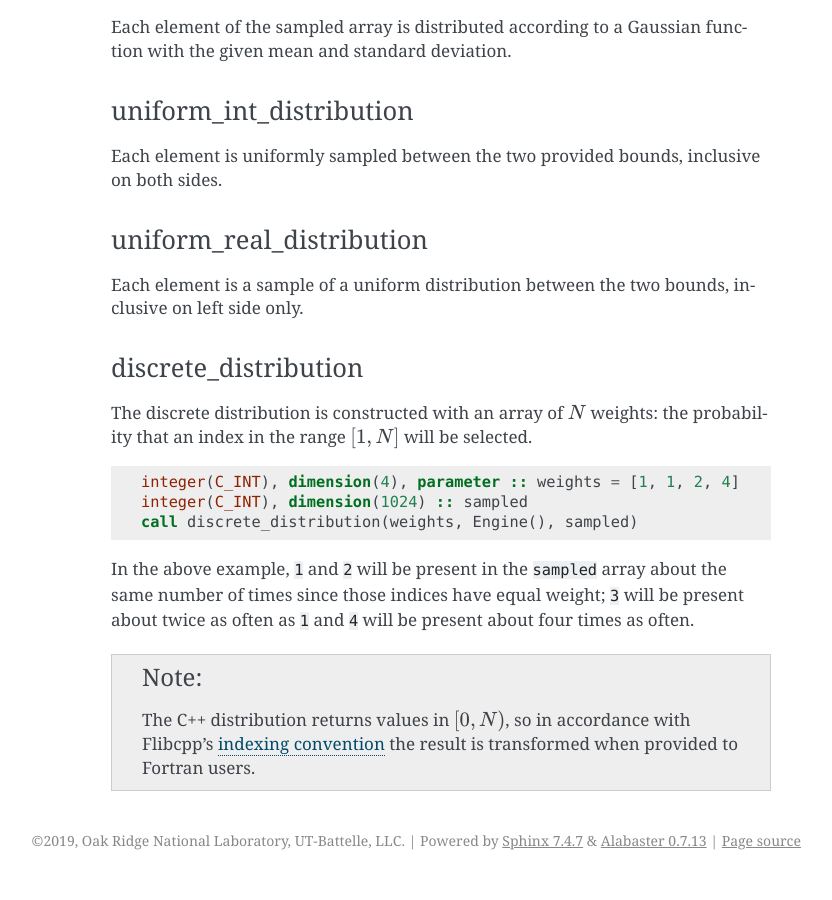
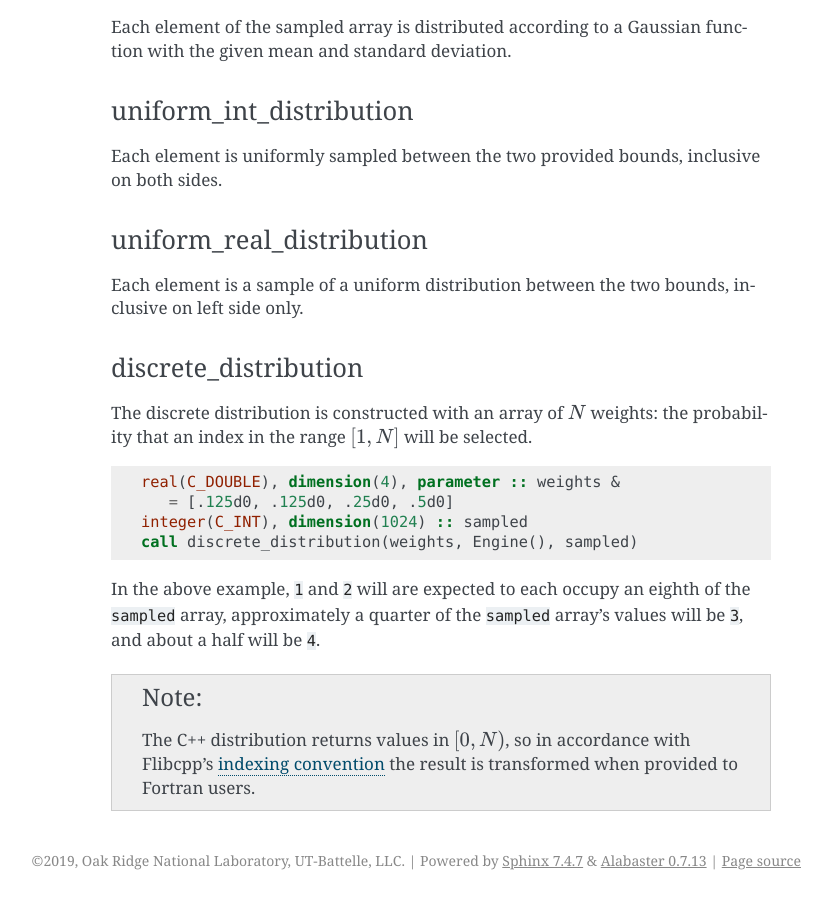
Before and after one commit to swig-fortran/flibcpp, a Sphinx documentation site: the page built from doc/modules/random.rst, in a window 1280 px wide and 900 px high, scrolled down 1598 px. Shown: the whole window, without its empty margins (309-1141 px from the left). Built offline with Sphinx 7.4.7, drawn with Linux system fonts in a browser that asks for light colours.

Commit message:
Fix discrete_distribution and add Windows workaround (#15)
Visual Studio 2012 lacks the iterator constructor for
discrete_distribution. This made me realize that the iterator
constructor is actually supposed to take doubles, not the result_type.
So I fixed the 'weights' signature and added a workaround that uses the
initializer_list constructor.

```diff
--- a/doc/modules/random.rst
+++ b/doc/modules/random.rst
@@ -97,14 +97,14 @@ The discrete distribution is constructed with an array of :math:`N` weights:
 the probability that an index in the range :math:`[1, N]` will be selected.
 ::
 
-   integer(C_INT), dimension(4), parameter :: weights = [1, 1, 2, 4]
+   real(C_DOUBLE), dimension(4), parameter :: weights &
+      = [.125d0, .125d0, .25d0, .5d0]
    integer(C_INT), dimension(1024) :: sampled
    call discrete_distribution(weights, Engine(), sampled)
 
-In the above example, ``1`` and ``2`` will be present in the ``sampled`` array
-about the same number of times since those indices have equal weight; ``3``
-will be present about twice as often as ``1`` and ``4`` will be present about
-four times as often.
+In the above example, ``1`` and ``2`` will are expected to each occupy an
+eighth of the ``sampled`` array, approximately a quarter of the ``sampled``
+array's values will be ``3``, and about a half will be ``4``.
 
 .. note:: The C++ distribution returns values in :math:`[0, N)`, so in
    accordance with Flibcpp's :ref:`indexing convention <conventions_indexing>`
```
Also changed, not shown: 4 other files.
